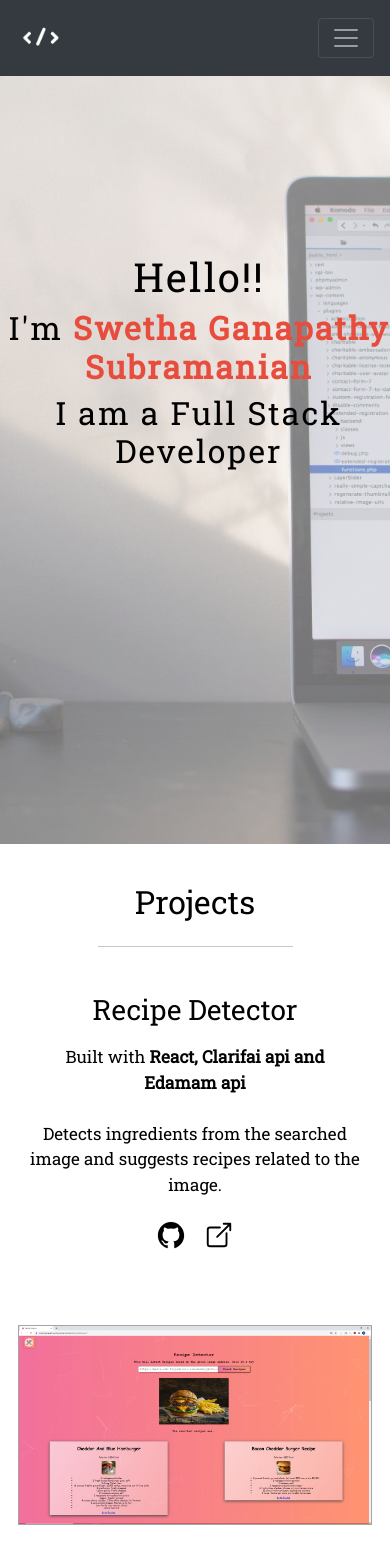
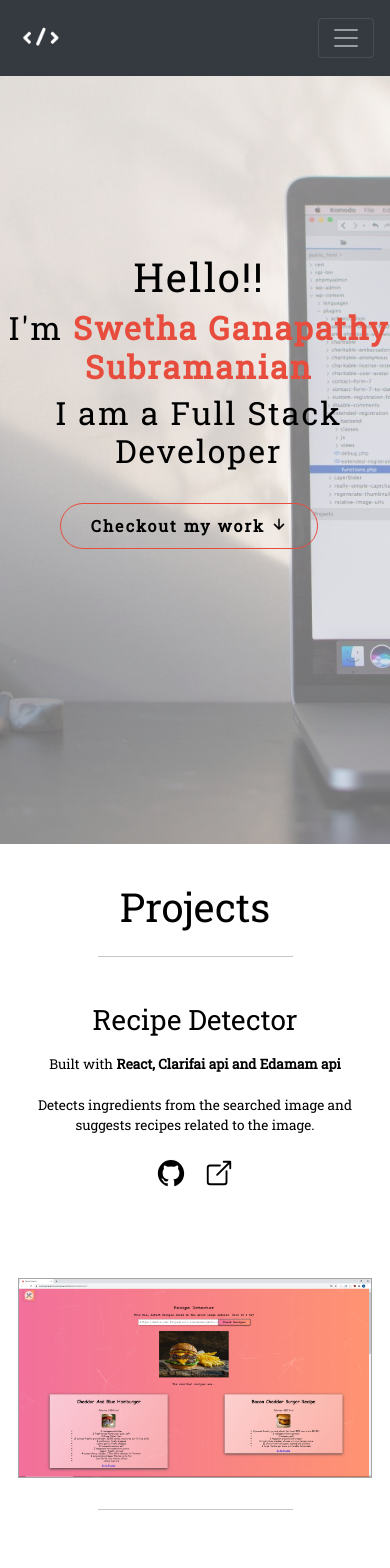
Before and after one commit to swethaganapathysubramanian/Portfolio, a React (Create React App) app: page / in a window 390 px wide. Shown: the top 1568 px of the page. Built offline with nearby package versions, Linux system fonts and the light colour scheme.

Commit message:
Few Design updates

```diff
--- a/src/App.css
+++ b/src/App.css
@@ -145,6 +145,14 @@ input[type=submit]:active {
 }
 }
 
+.is-current-proj {
+    border-bottom: 2px solid #e74c3c;
+}
+
+.is-current-contact {
+    border-bottom: 2px solid #e74c3c;
+}
+
 /*-----------Hero----------*/
 
 .hero{
@@ -169,6 +177,20 @@ input[type=submit]:active {
     left: 50%;
     transform: translate(-80%,-70%);
     letter-spacing:2px;
+}
+
+.hero {
+  display: -webkit-box;
+  display: -ms-flexbox;
+  display: flex;
+  -webkit-box-orient: vertical;
+  -webkit-box-direction: normal;
+  -ms-flex-direction: column;
+  flex-direction: column;
+}
+.arrow {
+  margin-top: auto;
+  margin-bottom: 0;
 }
 
 /*-----------About---------*/
@@ -264,7 +286,7 @@ input[type=submit]:active {
 
 
 .line:before {
-  padding-top: 80px;
+  padding-top: 60px;
     content: " ";
     display: block;
     border-bottom: 1px solid rgba(138, 137, 137, 0.479);
@@ -357,10 +379,12 @@ ion-icon:hover {
 }
 
 .links {
-  font-size: 150%;
+  font-size: 180%;
   padding-bottom: 5%;
 }
-
-.links:hover{
+.links a:hover {
+  color:white;
+}
+.links ion-icon:hover{
   color: #e74c3c;
 }
--- a/src/App.js
+++ b/src/App.js
@@ -1,18 +1,39 @@
 /* eslint-disable linebreak-style */
-import React from 'react'
+import React, { useEffect, useState } from 'react'
+
+import './css/gridsystem.css'
 import './App.css'
 import './Queries.css'
-import './css/gridsystem.css'
+
 import Hero from './components/Hero'
 import NavBar from './components/NavBar'
-import About from './components/About'
 import Projects from './components/Projects'
 import Contact from  './components/Contact'
 
-function App() {
+
+const App = () => {
+
+    const [effect, setEffect] = useState('')
+
+    useEffect(() => {
+        console.log('1')
+        const handleScroll = () => {
+            if (window.pageYOffset > 2.5 * window.innerHeight) {
+                setEffect('Contact')
+            }
+            else if (window.pageYOffset > window.innerHeight) {
+                setEffect('Projects')
+            } else {
+                setEffect('')
+            }
+        }
+        window.addEventListener('scroll', handleScroll)
+    },)
+
     return (
         <div className="App">
-            <NavBar />
+
+            <NavBar effect={effect}/>
             <Hero />
             <Projects />
             <Contact />
--- a/src/Queries.css
+++ b/src/Queries.css
@@ -1,3 +1,8 @@
+@media only screen and (min-width: 2000px) {
+
+
+}
+
 
 @media only screen and (max-width: 1320px) {
 
@@ -6,6 +11,7 @@
     top: 60%;
 }
 }
+
 /* Big tablet to 1200px  smaller than 1240px row */
 @media only screen and (max-width: 1200px) {
 
@@ -14,23 +20,83 @@
     top: 65%;
 }
 
-.card-detail {
-
-}
 }
 
 /* Small tablet to big tablets : 768px to 1023px */
 @media only screen and (max-width: 1023px) {
+    .App {
+         font-size: 14px;
+    }
+    .cover-text-box {
+        position: relative;
+        width:100%;
+        top:30%;
+        left:1%;
+        transform: translate(0%,0%);
+    }
+     .project-image img {
+        height: 200px;
+    }
+      .line:before {
+  padding-top: 15px;
+  }
+    .title-line::before {
+        padding-bottom: 4%;
+    padding-top: 0.5px;
+    }
+    .project-heading {
+        padding-top: 5%;
+        align-items: center;
+    }
+
 
 }
 
 
 /* Small Phones to small tablets : 481px to 767px */
-@media only screen and (max-width: 767px) {
+@media only screen and (max-width: 721px) {
+    .App {
+         font-size: 14px;
+    }
+    /* .col { width: 100% ; margin: 0 0 4% 0;}
 
 
+    .span-1-of-2{
+        width: 100%;
+    }
+    .span-2-of-2 {
+        width: 100%
+    } */
+     .project-image img {
+        height: 180px;
+    }
 
+}
 
+@media only screen and (max-width: 656px) {
+    .App {
+         font-size: 16px;
+    }
+           .resp2 {
+        visibility: hidden;
+        height: 0;
+    }
+    .resp {
+        visibility: visible;
+        height: auto;
+    }
+    .col {
+        width: 100%; margin: 0 0 4% 0;
+    }
+    .project-image img {
+        height: 210px;
+    }
+    /* .span-1-of-2{
+        width:100%
+    } */
+    .project-data  {
+        width: 100%;
+    }
 }
 /* Small Phones : 0 to 480px */
 @media only screen and (max-width: 500px) {
@@ -52,6 +118,9 @@
     .resp {
         visibility: visible;
         height: auto;
+        text-align: center;
+        align-items: center;
+
     }
     .project-heading {
         padding-top: 10%;
@@ -61,4 +130,22 @@
         padding-bottom: 4%;
     padding-top: 0.5px;
     }
+    .hero-svg {
+  position: absolute;
+  top:85%;
+  left:0;
 }
+}
+
+@media only screen and (max-width: 320px) {
+    .App {
+         font-size: 12px;
+    }
+    .project-image img {
+        height: 150px;
+    }
+    .hero-svg {
+  margin-top: -7%;
+
+}
+}
--- a/src/components/Contact.js
+++ b/src/components/Contact.js
@@ -4,7 +4,7 @@ const Contact = () => {
     return(
         <div>
             <div className="contact-section" id="Contact">
-                <svg as height="75" preserveAspectRatio="none" width="100%" viewBox="0 0 100 100">
+                <svg  height="75" preserveAspectRatio="none" width="100%" viewBox="0 0 100 100">
                     <path d="M0 0 L50 100 L100 0 Z" fill="white" stroke="white" style={{ strokeOpacity: 0.1 }}/>
                     Sorry, your browser does not support inline SVG. M0 0 L50 100 L100 0 Z
                 </svg>
@@ -12,8 +12,8 @@ const Contact = () => {
                     <h2> Contact</h2>
                 </div> */}
                 <div className="contact-content">
-                    <h3> Lets get in touch</h3> <br/>
-                    <p style={{ fontStyle:'italic' }}> How do you take your coffee?</p><br/>
+                    <h1> Lets get in touch</h1> <br/>
+                    {/* <p style={{ fontStyle:'italic' }}> How do you take your coffee?</p><br/> */}
                     <div className="links">
                         <a id="profile-link" href="https://www.linkedin.com/in/swethaganapathysubramanian/" target="_blank" rel="noopener noreferrer" className="cntbtn contact-details">
                             <ion-icon name="logo-linkedin"></ion-icon></a>
--- a/src/components/Hero.js
+++ b/src/components/Hero.js
@@ -8,9 +8,13 @@ const Hero = () => {
                 <h1>Hello!!</h1>
                 <h2 className="titleh2"> I&apos;m <span className="my-name"><strong>Swetha Ganapathy Subramanian</strong> </span></h2>
                 <h2> I am a Full Stack Developer</h2> <br />
-                {/* <a className="btn btn-ghost js-scroll-to-start" href="#Projects">Checkout my work</a> */}
+                <a className="btn btn-ghost js-scroll-to-start" href="#Projects">Checkout my work <ion-icon name="arrow-down-outline" className='arrow'></ion-icon></a>
                 {/* <img src={builder} alt = "builder" /> */}
             </div>
+            {/* <svg height="110" width="100%" preserveAspectRatio="none" viewBox="0 0 100 100" className='hero-svg'>
+                <path d="M0 100 L50 100 L100 100 L100 0 L50 100 L0 0 Z" fill='white' stroke='white' />
+            Sorry, your browser does not support inline SVG.
+            </svg> */}
         </div>
     )
 }
--- a/src/components/NavBar.js
+++ b/src/components/NavBar.js
@@ -2,7 +2,21 @@ import React from 'react'
 import { Navbar, Nav } from 'react-bootstrap'
 import Logo from '../images/logo_transparent_white.png'
 
-const NavBar = () => {
+const NavBar = ({ effect }) => {
+
+    let projActive = ''
+    let contactActive = ''
+    console.log(effect)
+
+    if( effect === 'Projects') {
+        projActive = 'is-current-proj'
+    } else if (effect === 'Contact'){
+        contactActive = 'is-current-contact'
+    } else {
+        projActive = ''
+        contactActive = ''
+    }
+
     return(
         <Navbar collapseOnSelect expand="lg" bg="dark" variant="dark" className="main-nav" fixed='top' >
             <Navbar.Brand href="#home"> <img className="logo" src={ Logo } alt="Logo" width="50px" height = "50px"/> </Navbar.Brand>
@@ -10,8 +24,8 @@ const NavBar = () => {
             <Navbar.Collapse id="responsive-navbar-nav">
                 <Nav className="ml-auto">
                     {/* <Nav.Link href="#About" className="link">About</Nav.Link> */}
-                    <Nav.Link href="#Projects" className="link">Projects</Nav.Link>
-                    <Nav.Link href="#Contact" className="link">Contact</Nav.Link>
+                    <Nav.Link href="#Projects" className="link"><strong className={projActive}>Projects</strong> </Nav.Link>
+                    <Nav.Link href="#Contact" className="link"><strong className={contactActive}>Contact</strong></Nav.Link>
                 </Nav>
             </Navbar.Collapse>
         </Navbar>
--- a/src/components/Projects.js
+++ b/src/components/Projects.js
@@ -9,11 +9,11 @@ const Projects = () => {
     return(
         <div className="project-section" id="Projects">
             <div className="project-heading">
-                <h2> Projects </h2>
+                <h1> Projects </h1>
             </div>
             <p className="line proj-line title-line" />
             <div className="project-content row">
-                <div className="project-data col span-1-of-2">
+                <div className="project-data span-1-of-2 col">
                     <p>
                         <h3 className="project-title"> Recipe Detector</h3>
                         Built with <strong className="my-name1">React, Clarifai api and Edamam api</strong> <br /> <br />
@@ -22,14 +22,14 @@ const Projects = () => {
                             <a href="https://swethaganapathysubramanian.github.io/RecipeDetector/"><ion-icon name="open-outline"></ion-icon></a></p>
                     </p>
                 </div>
-                <div className = "project-image col span-2-of-2">
+                <div className = "project-image col span-2-of-2 ">
                     <img src ={recipedetector} alt="Recipe Detector"/>
                 </div>
             </div>
             <p className="line proj-line" />
             <div className="project-content row">
-                <div className="project-image col span-1-of-2 resp2">
-                    <img src={banklandingpage} alt="Recipe Detector" />
+                <div className="project-image  span-1-of-2 col resp2">
+                    <img src={banklandingpage} alt="Bank Landing Page" />
                 </div>
                 <div className="project-data col span-2-of-2">
                     <p>
@@ -39,25 +39,24 @@ const Projects = () => {
                         <p> <a href='https://github.com/swethaganapathysubramanian/BankLandingPage'> <ion-icon name="logo-github"> </ion-icon></a>
                             <a href="https://banklandingpage.netlify.com/"><ion-icon name="open-outline"></ion-icon></a></p>
                     </p>
-                    <div className="project-image col span-1-of-2 resp">
-                        <img src={banklandingpage} alt="Recipe Detector" />
+                    <div className="project-image col resp">
+                        <img src={banklandingpage} alt="Bank Landing Page" />
                     </div>
                 </div>
             </div>
             <p className="line proj-line" />
 
             <div className="project-content row">
-                <div className="project-data col span-1-of-2">
+                <div className="project-data  span-1-of-2 col">
                     <p>
                         <h3 className="project-title"> Grocery Shopping</h3>
                         Built with <strong className="my-name1">HTML, CSS, JS, Webpack and Babel</strong> <br /> <br />
-                        Grocery shopping app allows users to search for recipes using the spoonacular Api. Users can change the serving count, add ingredients to shopping list. Favorite recipes are stored in local storage.<br/>
-                        currently working on Exporting/ Checkout for shopping list
+                        Grocery shopping app allows users to search for recipes using the spoonacular Api. Users can change the serving count, add ingredients to shopping list and export it.<br/>
                         <p> <a href='https://github.com/swethaganapathysubramanian/GroceryShopping'> <ion-icon name="logo-github"> </ion-icon></a>
                             <a href="https://livetoeat.netlify.com/"><ion-icon name="open-outline"></ion-icon></a></p>
                     </p>
                 </div>
-                <div className="project-image col span-2-of-2">
+                <div className="project-image col span-2-of-2 ">
                     <img src={groceryshopping} alt="Grocery Shopping" />
                 </div>
             </div>
@@ -75,10 +74,11 @@ const Projects = () => {
                         <p> <a href='https://github.com/swethaganapathysubramanian/BlogListFrontEnd'> <ion-icon name="logo-github"> </ion-icon></a>
                             <a href="https://fierce-tundra-38137.herokuapp.com/login"><ion-icon name="open-outline"></ion-icon></a></p>
                     </p>
-                    <div className="project-image col span-1-of-2 resp">
+                    <div className="project-image col resp">
                         <img src={blogopedia} alt="Blogopedia" />
                     </div>
                 </div>
+
             </div>
             <br/>
         </div>
```
Also changed, not shown: src/images/hero - Copy.jpg (added), src/images/m.svg (added).
